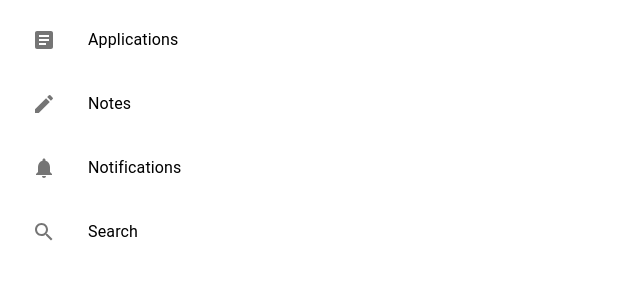
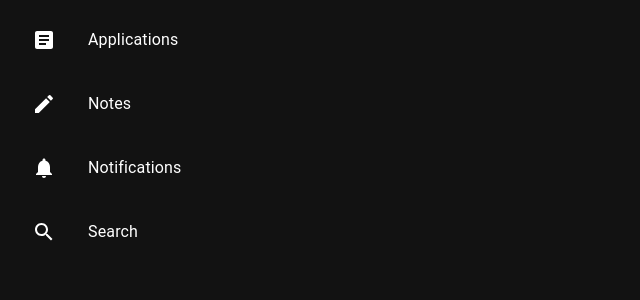
Before and after one commit to CareerTrackr/CareerTracker, a React (Vite) app: page / in a window 1280 px wide. Shown: the top 300 px of the page, without its empty margins (0-640 px from the left). Built offline with nearby package versions, Linux system fonts and the light colour scheme.

Commit message:
added dark mode by default, proposal to include light/dark option in header to change darkMode state

```diff
--- a/src/App.tsx
+++ b/src/App.tsx
@@ -1,16 +1,19 @@
 import React, { useState } from 'react';
 import { HashRouter } from 'react-router-dom';
+import { ThemeProvider, createTheme } from '@mui/material/styles';
+import CssBaseline from '@mui/material/CssBaseline';
 import { Sidebar } from "./components/Sidebar.js";
+import { DarkMode } from '../types.js';
 
-function App() {
+function App ({setDarkMode}: DarkMode) {
   const [showHomepage, setShowHomepage] = useState(false);
   const [showApplications, setShowApplications] = useState(false);
   const [showNotes, setShowNotes] = useState(false);
   const [showNotifications, setShowNotifications] = useState(false);
   const [showSearchFilter, setShowSearchFilter] = useState(false);
 
-
   return (
+    //<Header setDarkMode={setDarkMode}/> include dark mode option in header
     <Sidebar
       showApplications={showApplications} setShowApplications ={setShowApplications}
       showNotes={showNotes} setShowNotes={setShowNotes}
@@ -21,9 +24,21 @@
 }
 
 function WrappedApp() {
+  const [darkMode, setDarkMode] = useState('dark');
+
+  const darkTheme = createTheme({
+    palette: {
+      mode: darkMode ? 'dark' : 'light',
+    },
+  });
+
   return (
     <HashRouter>
-      <App />
+      <ThemeProvider theme={darkTheme}>
+        <CssBaseline/>
+        <App setDarkMode={setDarkMode}/>
+      </ThemeProvider>
+
     </HashRouter>
   )
 }
```
